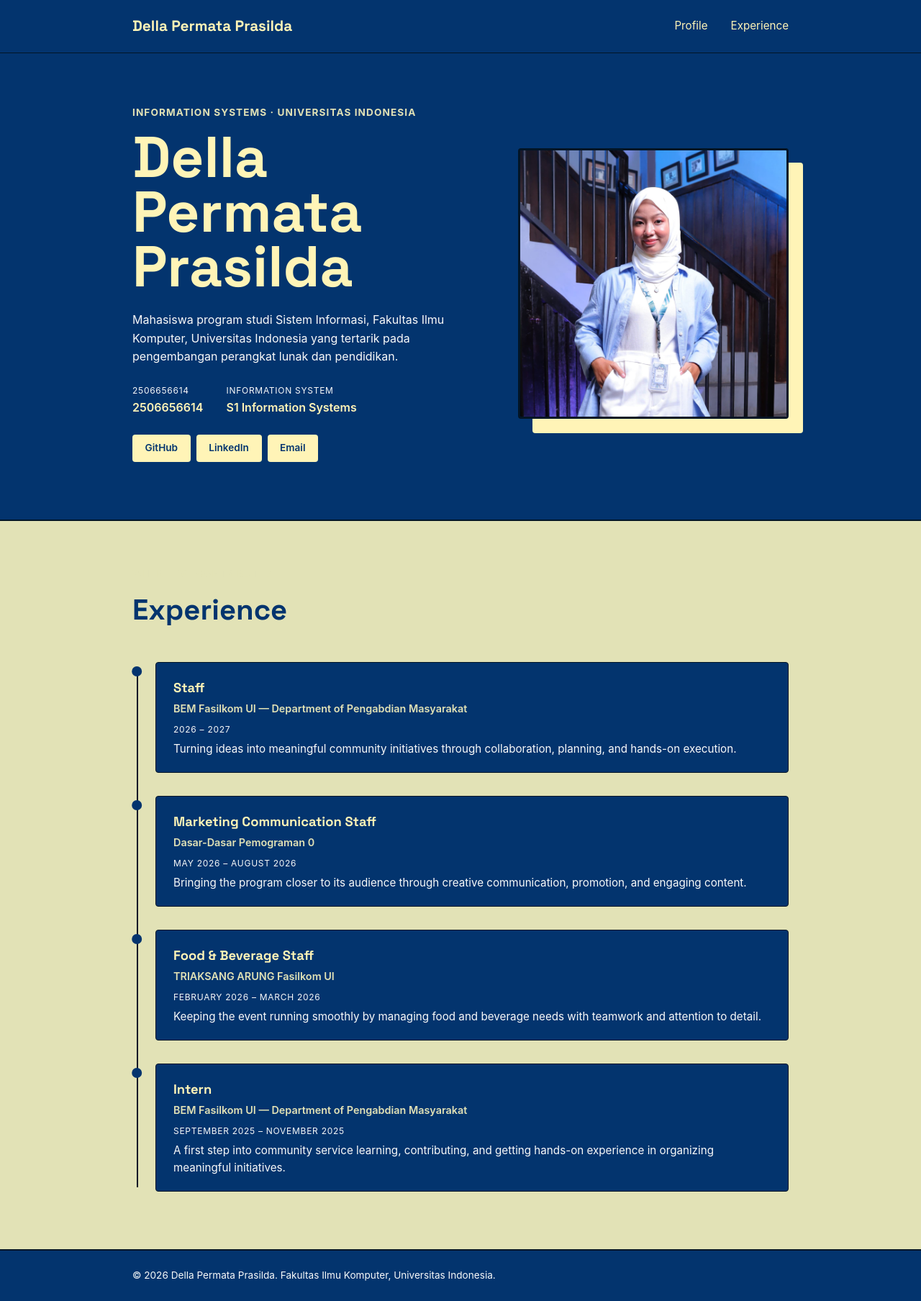
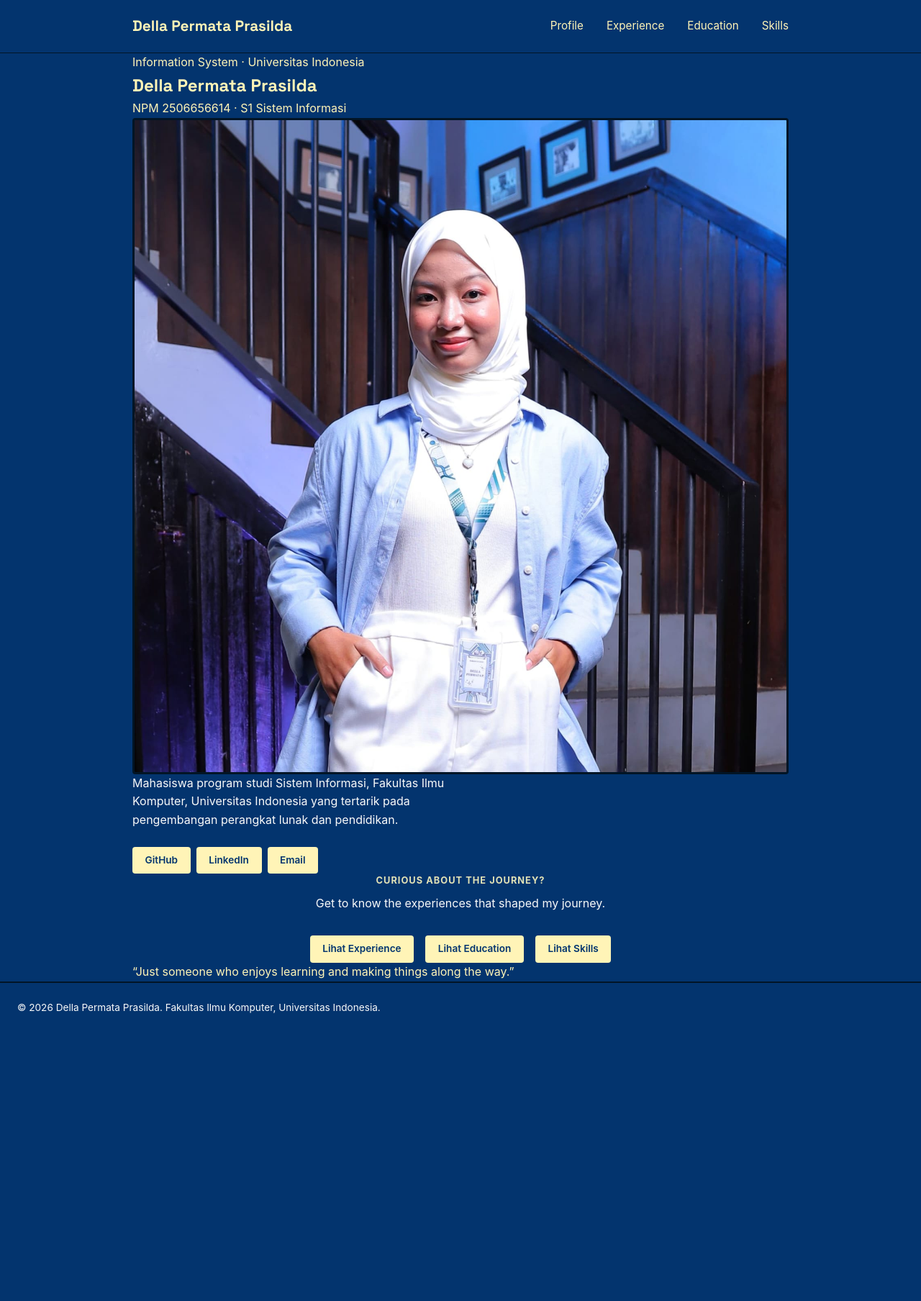
Before and after one commit to dellapermata51-ui/myportofolio, a Django app: page / in a window 1280 px wide. Shown: the whole page at 72% size. After the commit the page ends 1408 px from the top, so only its background shows below. Run offline with Django 5.2, Linux system fonts and the light colour scheme.

Commit message:
Menambahkan education.html dan skills.html

```diff
--- a/templates/index.html
+++ b/templates/index.html
@@ -16,33 +16,35 @@
             <nav>
                 <a href="{% url 'main:show_main' %}">Profile</a>
                 <a href="{% url 'main:show_experience' %}">Experience</a>
+                <a href="{% url 'main:show_education' %}">Education</a>
+                <a href="{% url 'main:show_skills' %}">Skills</a>
             </nav>
         </div>
     </header>
 
     <main>
-        <section class="hero" id="profile">
-            <div class="container hero-grid">
-                <div class="hero-identity">
-                    <p class="hero-kicker">Information Systems &middot; Universitas Indonesia</p>
-                    <h1>{{name}}</h1>
+        <section class="hero-banner" id="profile">
+            <div class="container">
+                <p class="hero-eyebrow">{{ study_program }} &middot; Universitas Indonesia</p>
+                <h1 class="hero-title">{{ name }}</h1>
+                <p class="hero-meta">NPM {{ npm }} &middot; S1 Sistem Informasi</p>
+            </div>
+        </section>
+
+        <section class="bio-section">
+            <div class="container bio-grid">
+                <div class="bio-photo">
+                    <img class="avatar" src="/static/img/DellaPermataPrasilda.jpeg" alt="Photo of {{ name }}">
                 </div>
-                <div class="hero-photo">
-                    <div class="photo-block"></div>
-                    <img class="avatar" src="/static/img/DellaPermataPrasilda.jpeg" alt="Photo of Della Permata Prasilda">
-                </div>
-                <div class="hero-details">
-                    <p class="bio">{{bio}}</p>
-                    <dl class="meta-list">
-                        <div class="meta-row">
-                            <dt>{{npm}}</dt>
-                            <dd>2506656614</dd>
+                <div class="bio-content">
+                    {% if categories %}
+                        <div class="tag-pills">
+                            {% for category in categories %}
+                                <span class="pill pill-{{ category.accent }}">{{ category.display }}</span>
+                            {% endfor %}
                         </div>
-                        <div class="meta-row">
-                            <dt>{{study_program}}</dt>
-                            <dd>S1 Information Systems</dd>
-                        </div>
-                    </dl>
+                    {% endif %}
+                    <p class="bio">{{ bio }}</p>
                     <div class="social-links">
                         <a href="https://github.com/dellapermata51-ui" class="social-link">GitHub</a>
                         <a href="https://www.linkedin.com/in/della-permata-prasilda?utm_source=share_via&utm_content=profile&utm_medium=member_android" class="social-link">LinkedIn</a>
@@ -52,59 +54,29 @@
             </div>
         </section>
 
-        <section class="experience" id="experience">
+        <section class="page-section experience-preview" id="experience">
+            <div class="container" style="text-align:center;">
+                <p class="section-kicker">Curious About The Journey?</p>
+                <p class="bio" style="margin: 0 auto 2rem;">
+                    Get to know the experiences that shaped my journey.
+                </p>
+                <div style="display:flex; gap:1rem; justify-content:center; flex-wrap:wrap;">
+                    <a href="{% url 'main:show_experience' %}" class="social-link">Lihat Experience</a>
+                    <a href="{% url 'main:show_education' %}" class="social-link">Lihat Education</a>
+                    <a href="{% url 'main:show_skills' %}" class="social-link">Lihat Skills</a>
+                </div>
+            </div>
+        </section>
+
+        <section class="quote-section">
             <div class="container">
-                <p class="section-kicker">Where I've Contributed</p>
-                <h2 class="section-title">Experience</h2>
-                <div class="timeline">
-                    <article class="timeline-item">
-                        <div class="timeline-marker"></div>
-                        <div class="timeline-card">
-                            <h3 class="timeline-role">Staff</h3>
-                            <p class="timeline-org"> BEM Fasilkom UI &mdash; Department of Pengabdian Masyarakat</p>
-                            <p class="timeline-date">2026 &ndash; 2027</p>
-                            <p class="timeline-desc">Turning ideas into meaningful community initiatives through collaboration, planning, and hands-on execution.</p>
-                        </div>
-                    </article>
-
-                    <article class="timeline-item">
-                        <div class="timeline-marker"></div>
-                        <div class="timeline-card">
-                            <h3 class="timeline-role">Marketing Communication Staff</h3>
-                            <p class="timeline-org">Dasar-Dasar Pemograman 0</p>
-                            <p class="timeline-date">May 2026 &ndash; August 2026</p>
-                            <p class="timeline-desc">Bringing the program closer to its audience through creative communication, promotion, and engaging content.</p>
-                        </div>
-                    </article>
-
-                    <article class="timeline-item">
-                        <div class="timeline-marker"></div>
-                        <div class="timeline-card">
-                            <h3 class="timeline-role">Food & Beverage Staff</h3>
-                            <p class="timeline-org">TRIAKSANG ARUNG Fasilkom UI</p>
-                            <p class="timeline-date">February 2026 &ndash; March 2026</p>
-                            <p class="timeline-desc">Keeping the event running smoothly by managing food and beverage needs with teamwork and attention to detail.</p>
-                        </div>
-                    </article>
-
-                    <article class="timeline-item">
-                        <div class="timeline-marker"></div>
-                        <div class="timeline-card">
-                            <h3 class="timeline-role">Intern</h3>
-                            <p class="timeline-org"> BEM Fasilkom UI &mdash; Department of Pengabdian Masyarakat</p>
-                            <p class="timeline-date"> September 2025 &ndash; November 2025</p>
-                            <p class="timeline-desc">A first step into community service learning, contributing, and getting hands-on experience in organizing meaningful initiatives.</p>
-                        </div>
-                    </article>
-                </div>
+                <p class="quote-text">“Just someone who enjoys learning and making things along the way.”</p>
             </div>
         </section>
     </main>
 
     <footer class="site-footer">
-        <div class="container">
-            <p>&copy; 2026 {{name}}. Fakultas Ilmu Komputer, Universitas Indonesia.</p>
-        </div>
+        <p class="footer-bottom">&copy; 2026 {{name}}. Fakultas Ilmu Komputer, Universitas Indonesia.</p>
     </footer>
 </body>
 </html>
```
